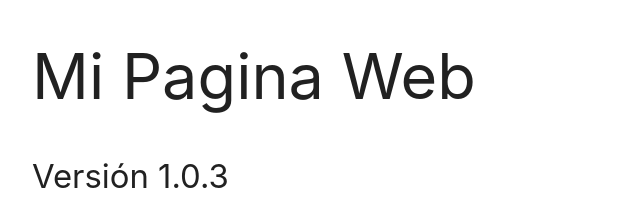
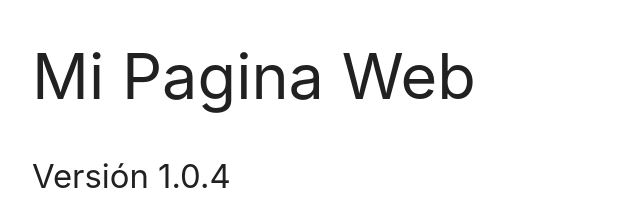
Before and after one commit to EdielLeija/Ediel-Leija, a plain HTML site: page public/index.html in a window 1280 px wide. Shown: the top 203 px of the page, 160-800 px from the left. Drawn offline with nearby package versions, Linux system fonts and the light colour scheme.

Commit message:
Version 1.0.4

```diff
--- a/public/index.html
+++ b/public/index.html
@@ -12,7 +12,7 @@
 </body>
 <div class="container">
   <h1>Mi Pagina Web</h1>
-  <h3><sub> Versión 1.0.3</sub></h3>
+  <h3><sub> Versión 1.0.4</sub></h3>
 </div>
 <div class="container">
   <table>
```
